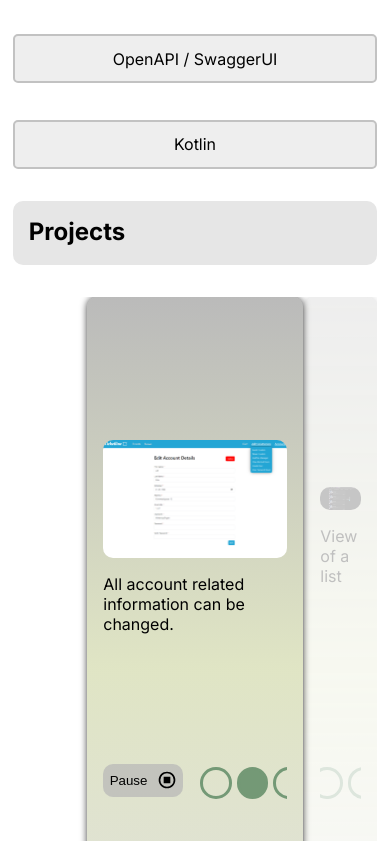
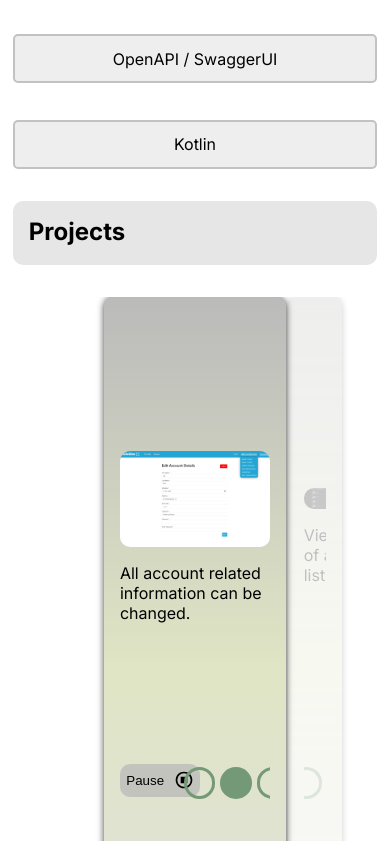
Before and after one commit to Reonharudo/dev-portfolio, a Next.js app: page / in a window 390 px wide. Shown: the part 9347-10188 px from the top of the page. Built offline with nearby package versions, Linux system fonts and the light colour scheme; no server answers.

Commit message:
adjusted mobile view projectslider

```diff
--- a/src/components/ProjectSlider/ProjectSlider.module.css
+++ b/src/components/ProjectSlider/ProjectSlider.module.css
@@ -20,7 +20,7 @@
 
 @media screen and (width <= 550px) {
     .container {
-        grid-template-columns: minmax(0, 20%) minmax(0, 60%) minmax(0, 20%);
+        grid-template-columns: minmax(0, 15%) minmax(0, 50%) minmax(0, 15%);
     }
 }
 
```
